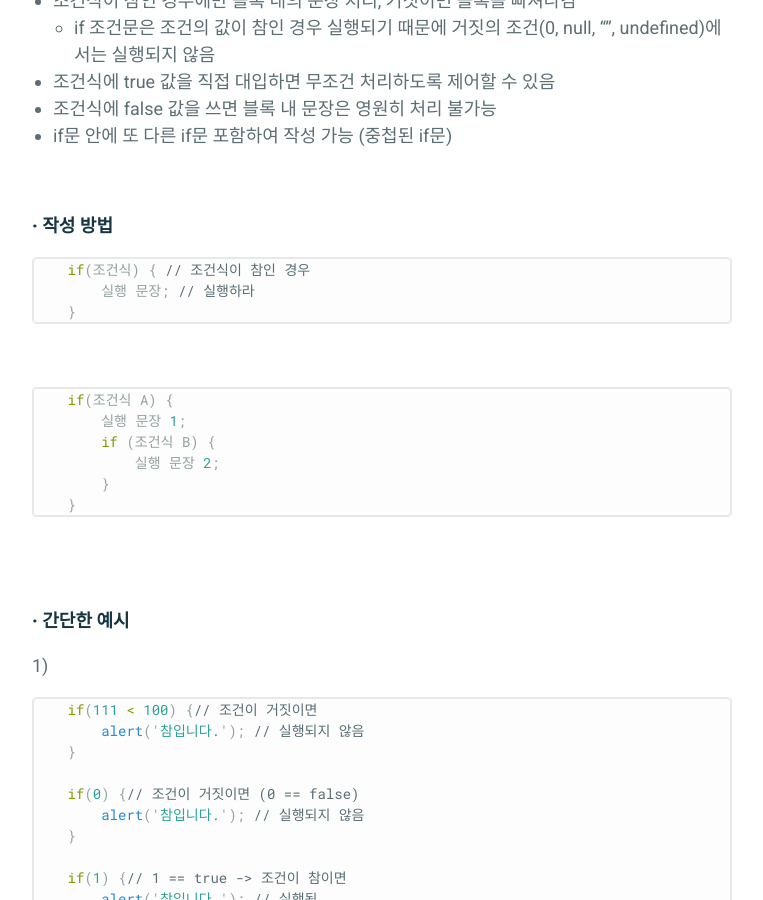
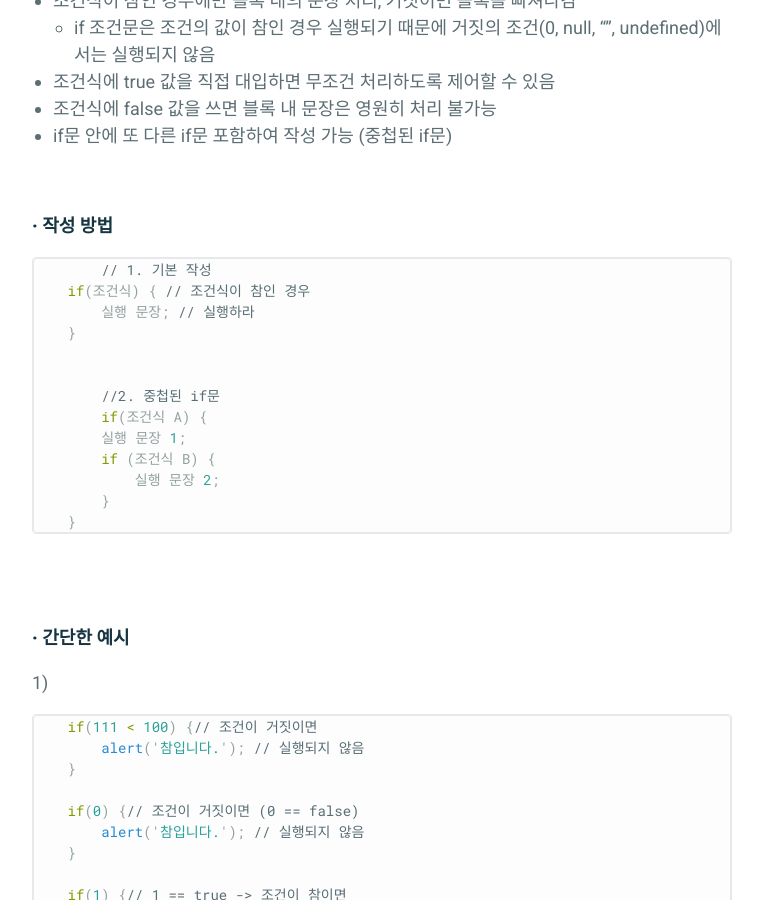
Before and after one commit to absolutelyfullycapable/absolutelyfullycapable.github.io, a Jekyll site: the page built from _posts/2020-09-19-javascript-제어구문-조건문.md, in a window 1280 px wide and 900 px high, scrolled down 1346 px. Shown: the whole window, without its empty margins (258-1021 px from the left). Built offline with Jekyll 4.4.1, drawn with Linux system fonts in a browser that asks for light colours.

Commit message:
modify post

````diff
--- a/_posts/2020-09-19-javascript-제어구문-조건문.md
+++ b/_posts/2020-09-19-javascript-제어구문-조건문.md
@@ -68,15 +68,14 @@ comments: true
 ##### **· 작성 방법**
 
    ```js
+	// 1. 기본 작성
     if(조건식) { // 조건식이 참인 경우
         실행 문장; // 실행하라
     }
-   ```
 
-<br/>
 
-   ```js
-    if(조건식 A) {
+	//2. 중첩된 if문
+	if(조건식 A) {
         실행 문장 1;
         if (조건식 B) {
             실행 문장 2;
````
